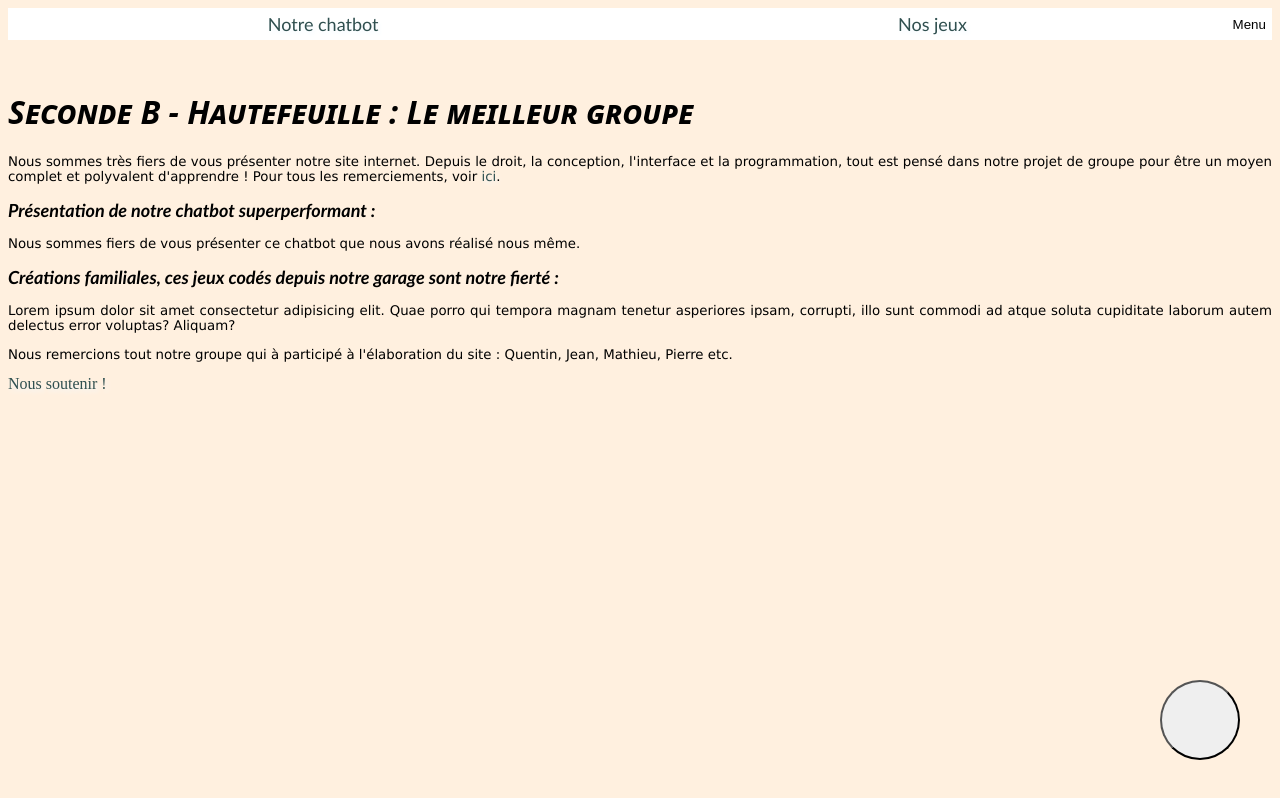
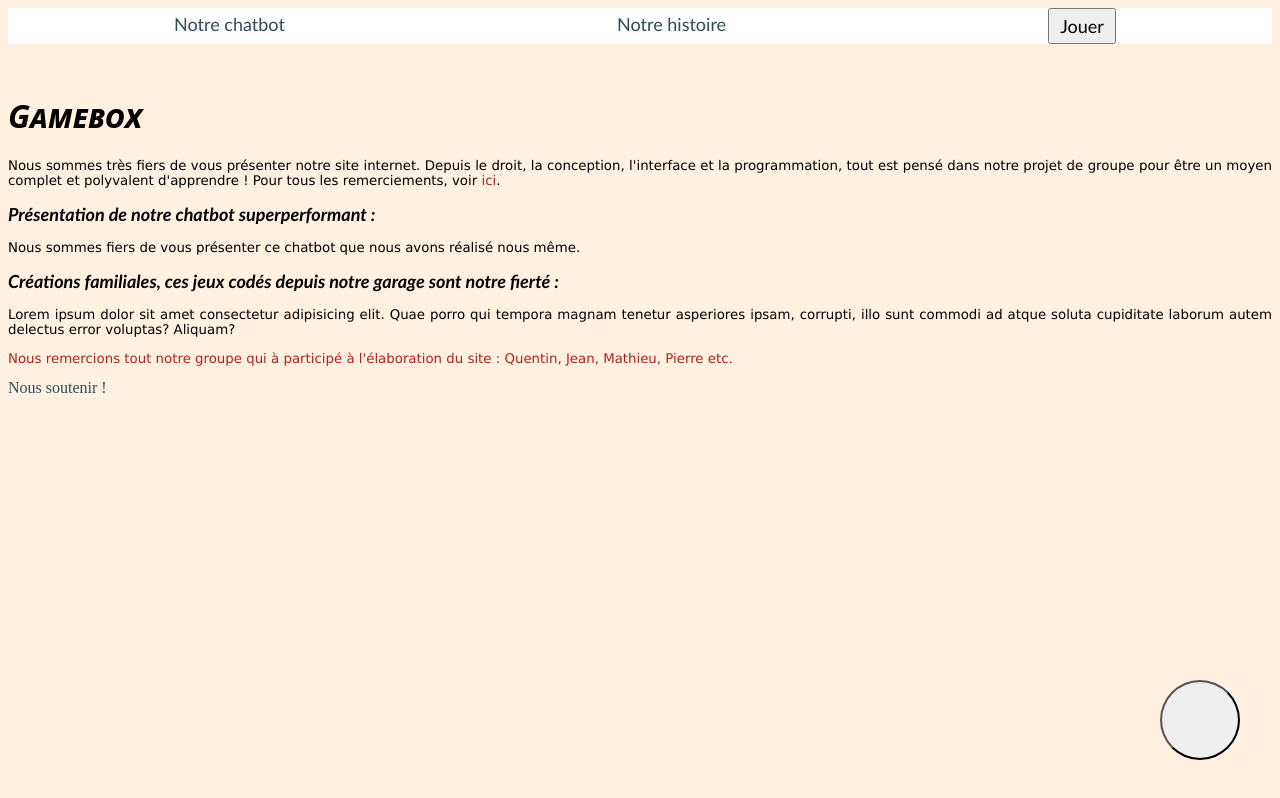
Before and after one commit to qdesjo/GameBox, a plain HTML site: page index.html in a window 1280 px wide. Drawn offline with Linux system fonts and the light colour scheme.

Commit message:
Améliorations

```diff
--- a/index.html
+++ b/index.html
@@ -5,16 +5,16 @@
     <meta http-equiv="X-UA-Compatible" content="IE=edge" />
     <meta name="viewport" content="width=device-width, initial-scale=1.0" />
     <title>SNT</title>
-    <link rel="stylesheet" href="style.css" />
+    <link rel="stylesheet" href="/style.css" />
   </head>
 
   <body>
     <nav class="navbar">
       <div></div>
-      <a href="#chatbot_explain">Notre chatbot</a>
-      <a href="#jeux_global">Nos jeux</a>
+      <a href="/Chatbot/chatbot.html">Notre chatbot</a>
+      <a href="#jeux_global">Notre histoire</a>
 
-      <button id="menu-button">Menu</button>
+      <button id="menu-button">Jouer</button>
       <div id="menu-items">
         <!-- Contenu du menu déroulant -->
         <a href="/Jeux/Tétris/tetris.html">Tétris</a>
@@ -26,12 +26,12 @@
     <div id="chatbot">
       <button id="chatbot_button"></button>
     </div>
-    <h1>Seconde B - Hautefeuille : Le meilleur groupe</h1>
+    <h1>Gamebox</h1>
     <p>
       Nous sommes très fiers de vous présenter notre site internet. Depuis le
       droit, la conception, l'interface et la programmation, tout est pensé dans
       notre projet de groupe pour être un moyen complet et polyvalent
-      d'apprendre ! Pour tous les remerciements, voir <a href="#thanks">ici</a>.
+      d'apprendre ! Pour tous les remerciements, voir <a id="thanks"href="#thanks">ici</a>.
     </p>
     <section id="chatbot_explain">
       <h2>Présentation de notre chatbot superperformant :</h2>
@@ -60,5 +60,5 @@
     </p>
     <a href="https://www.paypal.com/paypalme/Qdesjobert">Nous soutenir !</a>
   </footer>
-  <script src="index.js"></script>
+  <script src="/index.js"></script>
 </html>
--- a/style.css
+++ b/style.css
@@ -65,8 +65,13 @@ p {
 }
 
 #menu-button {
-  background: none;
-  border: none;
+  font-family: "Trebuchet MS", "Lucida Sans Unicode", "Lucida Grande",
+    "Lucida Sans", Arial, sans-serif;
+  font-style: initial;
+  font-size: large;
+  margin-left: auto;
+  margin-right: auto;
+  padding: 5px 10px;
   cursor: pointer;
 }
 
@@ -117,6 +122,11 @@ p {
   transform: scale(1.5);
   transition: transform 0.2s ease-in-out;
 }
+
+#thanks {
+  color: firebrick;
+  font-family: Verdana, Geneva, Tahoma, sans-serif;
+}
 /* -----------------------------------DINO-------------------------- */
 .obstacle {
   position: absolute;
```
Also changed, not shown: Chatbot/chatbot.html (added, +30 -0 lines), Jeux/Pong/pong.html (+5 -5 lines).
